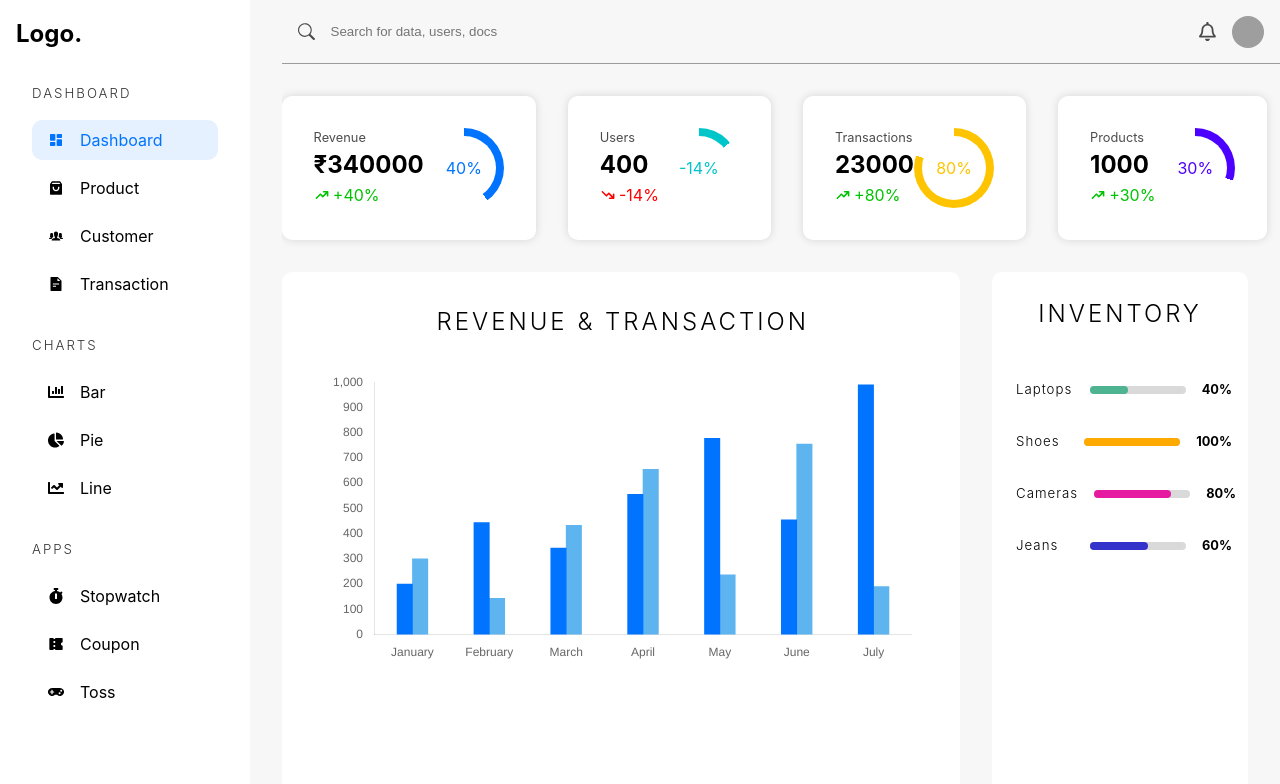
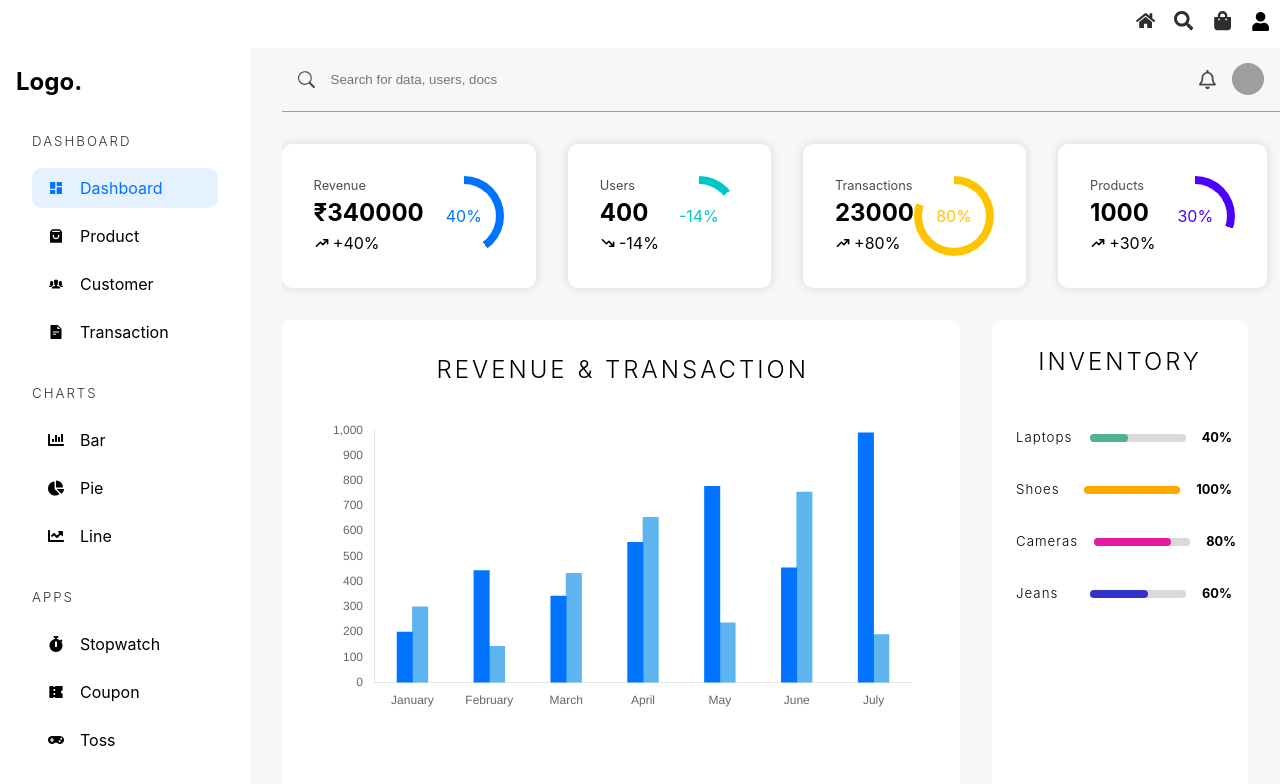
Before and after one commit to Anand135001/Mega-Store, a React (Vite) app in the folder frontend/: page /admin/dashboard in a window 1280 px wide. Shown: the top 784 px of the page. Built offline with nearby package versions, Linux system fonts and the light colour scheme; grey boxes are pictures that could not be loaded.

Commit message:
feat: adding Header component and update styles for navigation

```diff
--- a/frontend/src/App.tsx
+++ b/frontend/src/App.tsx
@@ -1,6 +1,7 @@
 import { BrowserRouter as Router, Routes, Route} from "react-router-dom";
 import { lazy, Suspense } from 'react';
 import Loding from "./components/loading"
+import Header from "./components/header";
 
 const Home = lazy(() => import("./pages/home"));
 const Search = lazy(() => import("./pages/search"));
@@ -29,6 +30,8 @@ function App() {
   return (
     <Router>
       {/* ==== HEADER ====*/}
+      <Header />
+
       <Suspense fallback={<Loding />}>
         <Routes>
           <Route path="/" element={<Home />} />
--- a/frontend/src/Styles/app.scss
+++ b/frontend/src/Styles/app.scss
@@ -4,6 +4,10 @@
 @use "./admin-styles/chart";
 @use "./admin-styles/dashboardapp";
 @use "./admin-styles/mediaquery";
+
+$color1: white;
+$color2: rgb(46, 46, 46);
+$color3: rgb(0, 104, 136);
 
 :root {
   font-family: Inter, system-ui, Avenir, Helvetica, Arial, sans-serif;
@@ -17,22 +21,56 @@
   box-sizing: border-box;
 }
 
+body{
+  user-select: none;
+}
+
 a {
   text-decoration: none;
   color: black;
 }
 
-.red {
-  color: red;
-}
-.purple {
-  color: rgb(47, 0, 255);
-}
-.green {
-  color: rgb(0, 195, 0);
-}
+// =========== Header =============
+.header{
+    @include mixin.flex(row, flex-end, stretch, 1.2rem);
+    padding: 0.6rem;
+    a{
+      color: $color2;
+      letter-spacing: 2px;
+      font-size: 1.2rem;
 
-// Change @import to @use
+      &:hover{
+        color: $color3;
+      }
+    }
+
+    button{
+      border: none;
+      font-size: 1.2rem;
+      cursor: pointer;
+      background-color: transparent;
+
+      &:hover{
+        color: $color3;
+      }
+
+    }
+
+    dialog{
+       border: 1px solid rgb(208, 208, 208);
+       border-radius: 5px;
+       padding: 8px;
+       width: 100px;
+       position: absolute;
+       left: calc(99.5% - 100px);
+       top: 6%;
+       > div{
+         @include flex(column, flex-start, center, 0.25rem);
+       }
+    }
+
+  }
+
 
 .admin-container {
   @include mixin.grid(1fr 4fr, 2rem); // Ensure you reference mixins correctly
--- /dev/null
+++ b/frontend/src/components/header.tsx
@@ -0,0 +1,37 @@
+import { useState } from "react";
+import { FaHome, FaSearch, FaShoppingBag, FaSignInAlt, FaSignOutAlt, FaUser } from "react-icons/fa";
+import { Link } from "react-router-dom";
+
+const user = {_id: "abcd", role: "admin"};
+
+const Header = () => {
+  const [isOpen, setIsOpen] = useState<boolean>(false);
+
+  return (
+    <nav className="header">
+       <Link onClick={() => setIsOpen(false)} to={'/'}> <FaHome /> </Link>
+       <Link onClick={() => setIsOpen(false)} to={'/search'}> <FaSearch /> </Link>
+       <Link onClick={() => setIsOpen(false)} to={'/Cart'}> <FaShoppingBag /> </Link>
+
+      { user?._id ? (
+        <>
+          <button onClick={() => setIsOpen((prev) => !prev)}> <FaUser /> </button>
+          <dialog open={isOpen} >
+            <div>
+              {user.role === "admin" && (
+                <Link to={"/admin/dashboard"} >Admin</Link>
+              )}
+              <Link to={"/orders"}>Orders</Link>
+              <button> <FaSignOutAlt /> </button>
+            </div>
+          </dialog>
+
+        </> ) : (
+        <Link to={"/login"}> <FaSignInAlt /> </Link>
+      )}
+
+    </nav>
+  )
+}
+
+export default Header;
--- a/frontend/src/pages/home.tsx
+++ b/frontend/src/pages/home.tsx
@@ -1,6 +1,6 @@
 const Home = () => {
   return (
-    <div>home</div>
+    <div>Home Page</div>
   )
 }
 
```
